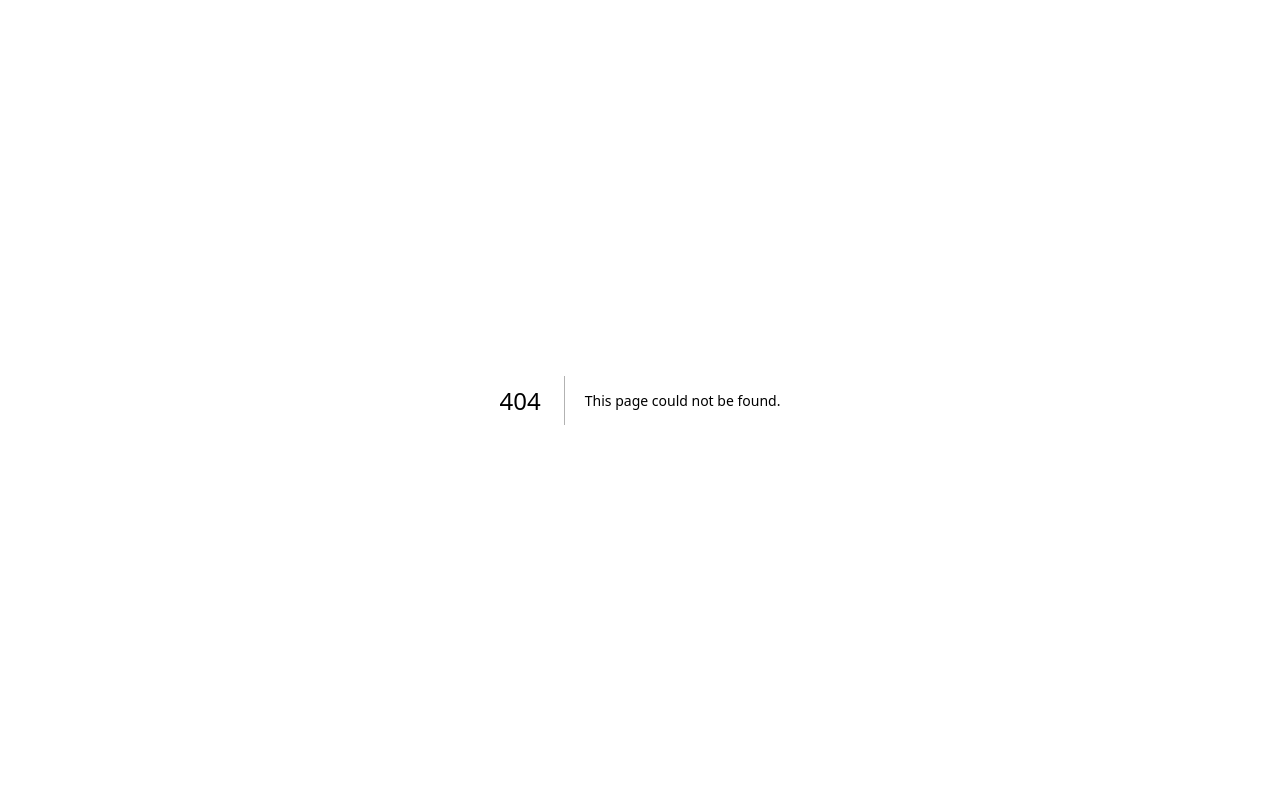
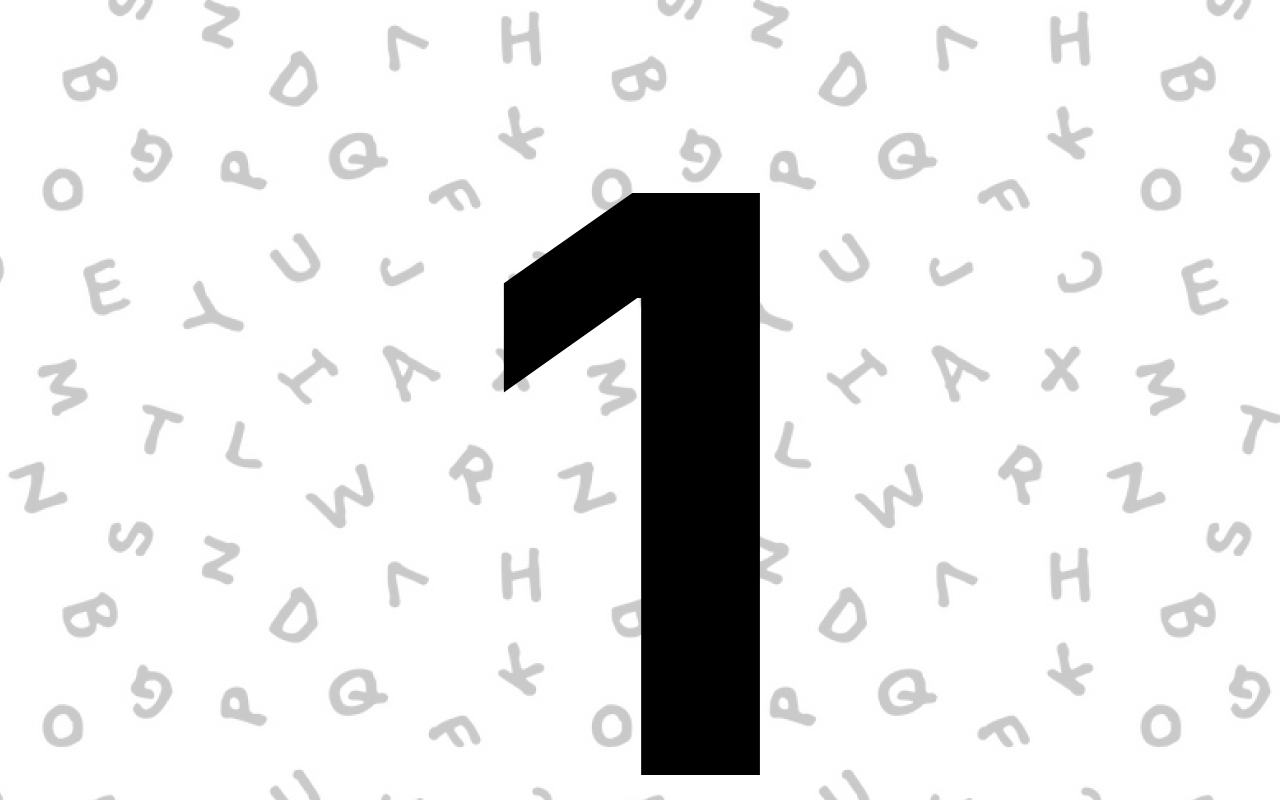
Before and after one commit to duansydor/gerarmoldes, a Next.js app: page /phrase/1 in a window 1280 px wide. Before the commit this address had no page. Shown: the top 800 px of the page. Built offline with nearby package versions, Linux system fonts and the light colour scheme.

Commit message:
router test4

```diff
--- a/app/[phrase]/page.js
+++ b/app/phrase/[phrase_text]/page.js
@@ -3,7 +3,7 @@ import React from 'react';
 import { useParams } from 'next/navigation'
 function Phrase(props) {
     const params = useParams()
-    let toArray = params.phrase.split("")
+    let toArray = params.phrase_text.split("")
 
     console.log(toArray)
     return (
```
